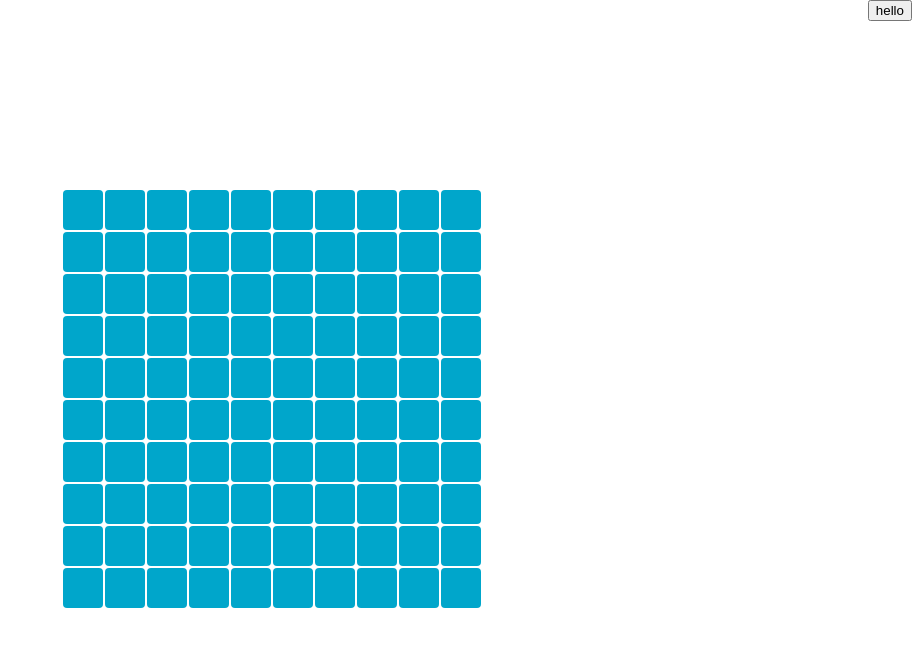
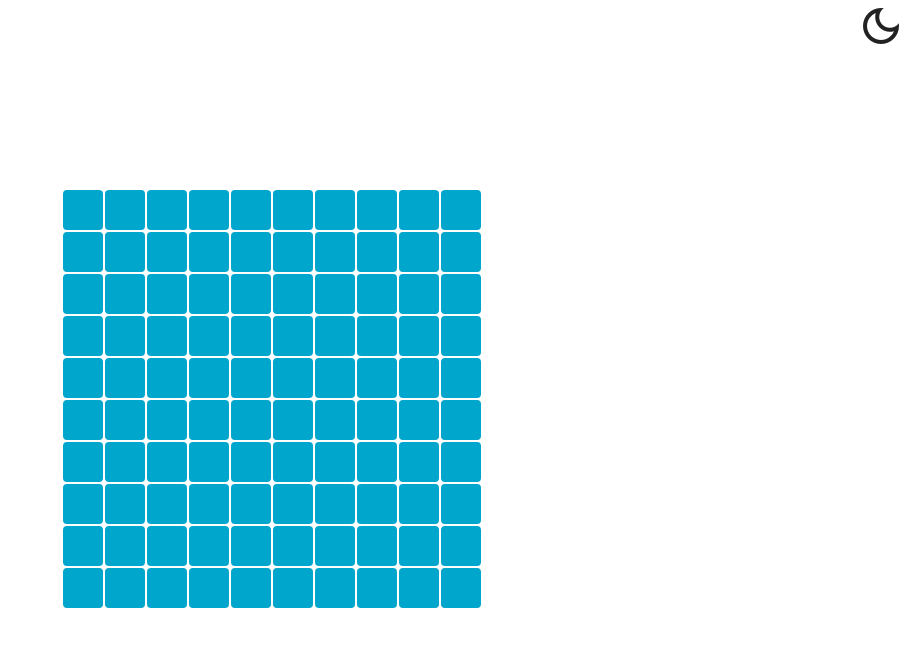
Before and after one commit to kevin-cho/minesweeper, a React (Create React App) app: page / in a window 1280 px wide. Shown: the top 646 px of the page, without its empty margins (368-1280 px from the left). Built offline with nearby package versions, Linux system fonts and the light colour scheme.

Commit message:
Style theme toggle button

```diff
--- a/public/index.html
+++ b/public/index.html
@@ -24,7 +24,8 @@
       work correctly both with client-side routing and a non-root public URL.
       Learn how to configure a non-root public URL by running `npm run build`.
     -->
-    <title>React App</title>
+    <link href="https://fonts.googleapis.com/icon?family=Material+Icons|Material+Icons+Outlined" rel="stylesheet">
+    <title>Minesweeper</title>
   </head>
   <body>
     <noscript>You need to enable JavaScript to run this app.</noscript>
--- a/src/App.tsx
+++ b/src/App.tsx
@@ -6,8 +6,16 @@ import { useTheme } from './hooks/useTheme';
 
 const ToggleButton = styled.button`
   position: absolute;
-  top: 0;
-  right: 0;
+  top: 1px;
+  right: 1px;
+  background: none;
+  border: none;
+  cursor: pointer;
+
+  > * {
+    color: ${({ theme }) => theme.text};
+    font-size: 3rem;
+  }
 `;
 
 function App() {
@@ -21,7 +29,11 @@ function App() {
     <ThemeProvider theme={theme === 'light' ? lightTheme : darkTheme}>
       <>
         <GlobalStyles />
-        <ToggleButton onClick={toggleTheme}>hello</ToggleButton>
+        <ToggleButton onClick={toggleTheme}>
+          <span className={theme === 'light' ? 'material-icons-outlined' : 'material-icons'}>
+            dark_mode
+          </span>
+        </ToggleButton>
         <Board rows={10} cols={10} mineCount={10} />
       </>
     </ThemeProvider>
```
